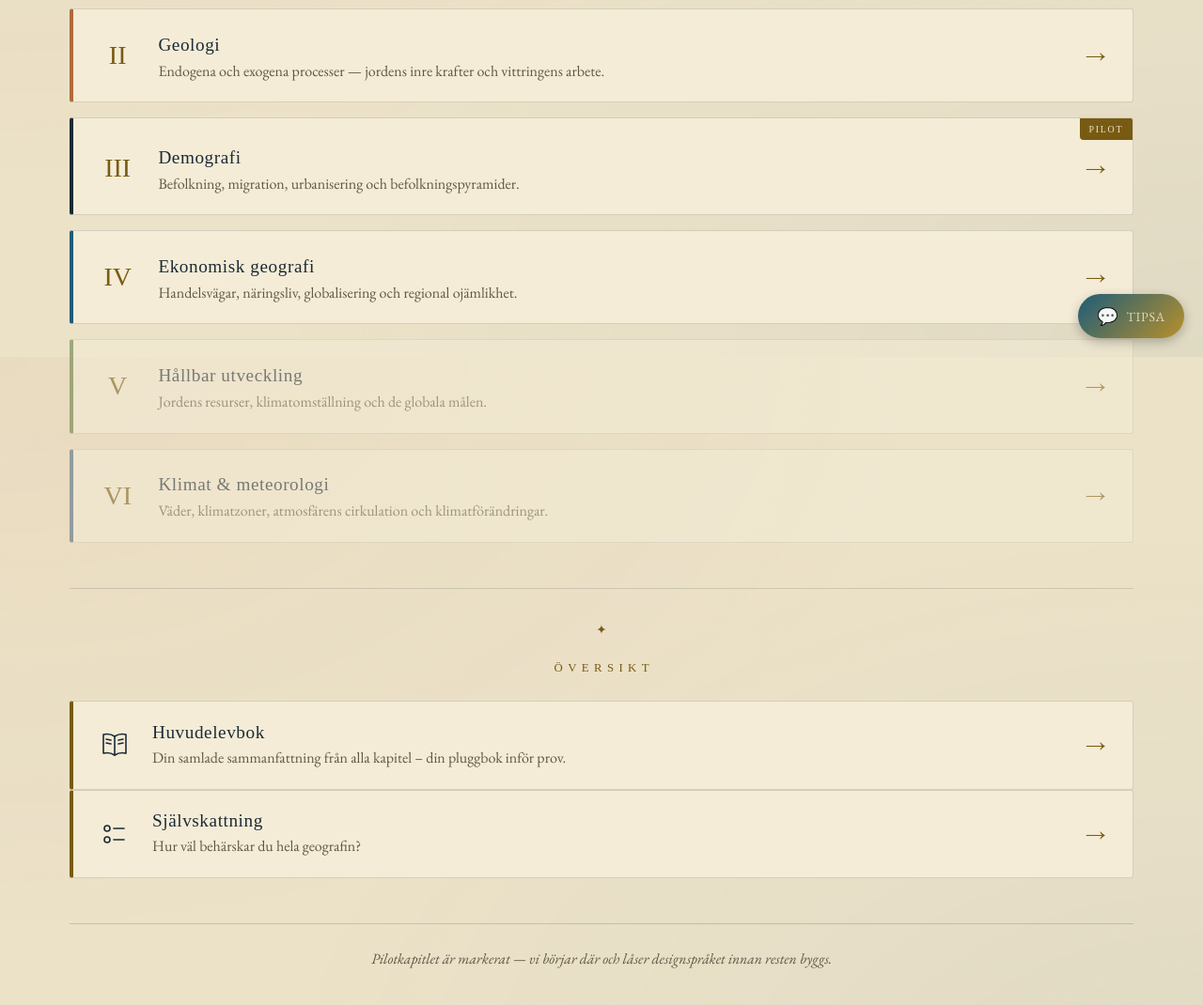
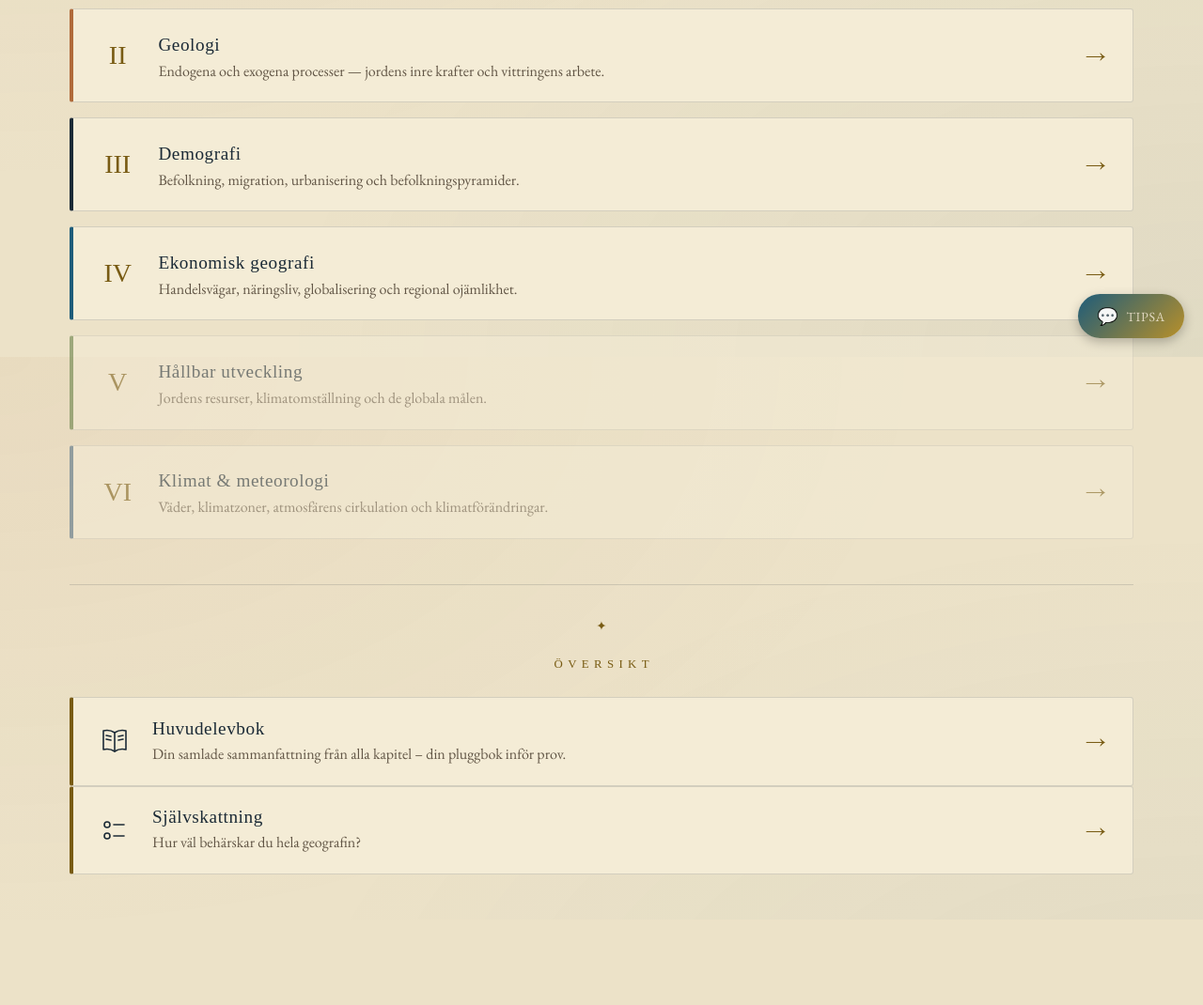
Before and after one commit to jb873/Geografibok, a plain HTML site: page index.html in a window 1280 px wide. Shown: the part 420-1490 px from the top of the page at 94% size. After the commit the page ends 1399 px from the top, so only its background shows below. Drawn offline with nearby package versions, Linux system fonts and the light colour scheme; a web font is replaced by a local one.

Commit message:
Startsidan: ta bort PILOT-märket på demografi
Co-Authored-By: Claude Opus 5.5 <noreply@anthropic.com>

```diff
--- a/index.html
+++ b/index.html
@@ -46,7 +46,7 @@
       </li>
 
       <li>
-        <a class="kapitel-kort kap-3 pilot" href="delkapitel/demografi/index.html">
+        <a class="kapitel-kort kap-3" href="delkapitel/demografi/index.html">
           <span class="romersk">III</span>
           <span class="kap-text">
             <span class="kap-titel">Demografi</span>
@@ -129,8 +129,6 @@
       </a>
     </section>
 
-    <p class="footnote">Pilotkapitlet är markerat — vi börjar där och låser designspråket innan resten byggs.</p>
-
   </main>
   <script src="js/elevfeedback.js" defer></script>
 </body>
```
